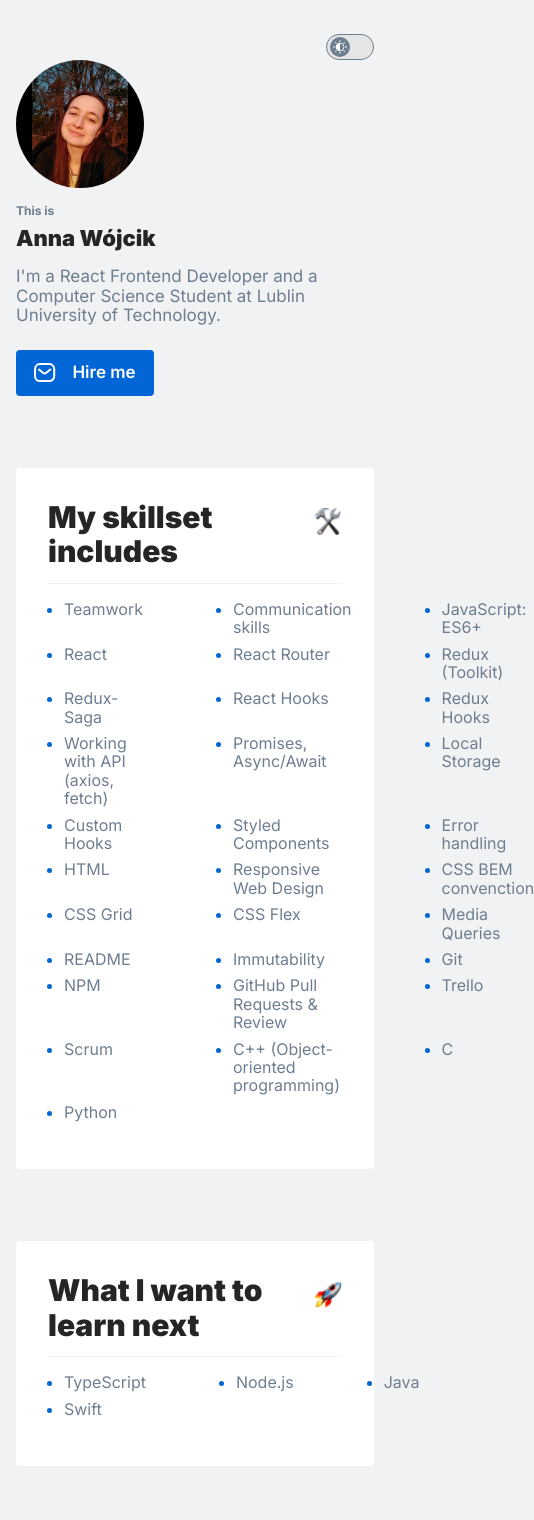
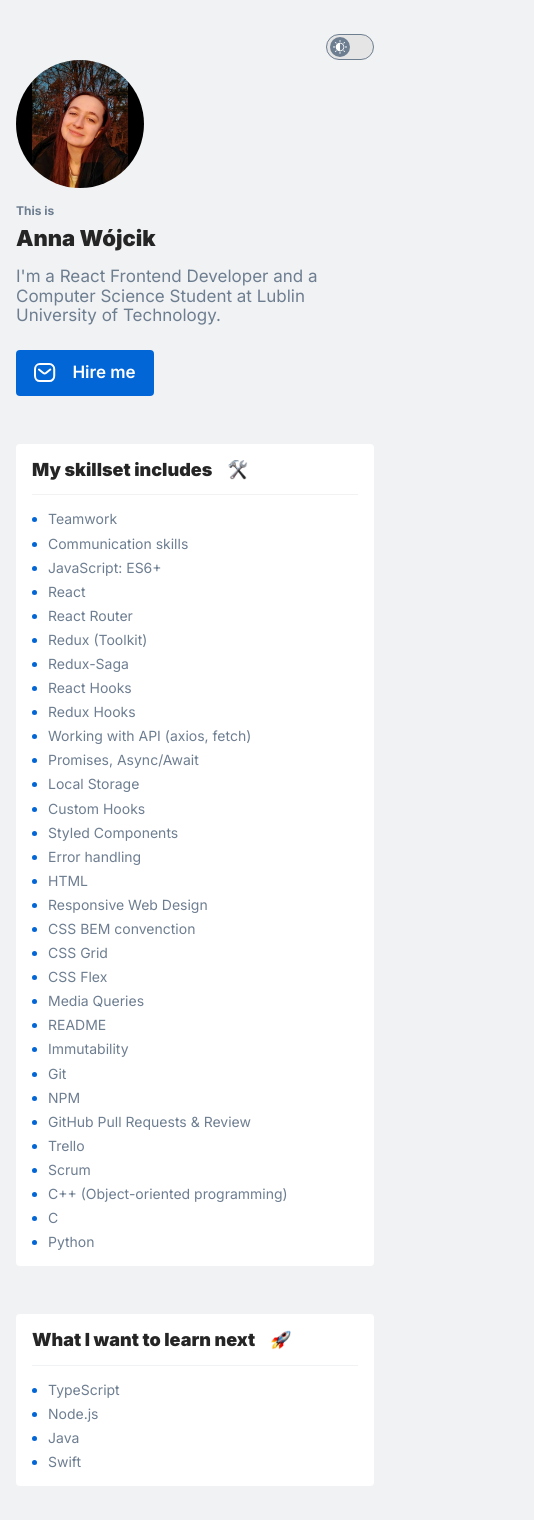
Before and after one commit to anna-wojcik/Personal-Homepage, a React (Create React App) app: page / in a window 390 px wide. Shown: the whole page, 534 px wide, since content can reach past the window. Built offline with nearby package versions, Linux system fonts and the light colour scheme.

Commit message:
media queries added to Section and List components

```diff
--- a/src/common/List/styled.js
+++ b/src/common/List/styled.js
@@ -7,6 +7,17 @@ export const StyledList = styled.ul`
     grid-template-columns: repeat(3, 1fr);
     column-gap: 90px;
     row-gap: 8px;
+
+    @media(max-width: ${({ theme }) => theme.breakpoint.mobileMax}px) {
+        font-size: 14px;
+        grid-template-columns: 1fr 1fr;
+    };
+
+    @media(max-width: ${({ theme }) => theme.breakpoint.smallMax}px) {
+        font-size: 14px;
+        grid-template-columns: 1fr;
+        margin-bottom: 0;
+    };
 `;
 
 export const Item = styled.li`
@@ -14,5 +25,5 @@ export const Item = styled.li`
 
     &::marker {
         color: ${({ theme }) => theme.colors.section.bullet};
-    }
+    };
 `;
--- a/src/common/Section/styled.js
+++ b/src/common/Section/styled.js
@@ -5,6 +5,11 @@ export const StyledSection = styled.section`
     border-radius: 4px;
     margin-top: 72px;
     padding: 32px;
+
+    @media(max-width: ${({ theme }) => theme.breakpoint.mobileMax}px) {
+        margin-top: 48px;
+        padding: 16px;
+    }
 `;
 
 export const Header = styled.h1`
@@ -16,10 +21,20 @@ export const Header = styled.h1`
     font-size: 30px;
     display: flex;
     gap: 16px;
+
+    @media(max-width: ${({ theme }) => theme.breakpoint.mobileMax}px) {
+        font-size: 18px;
+    }
 `;
 
 export const Image = styled.img`
     width: 28px;
     height: 28px;
     margin-top: 8px;
+
+    @media(max-width: ${({ theme }) => theme.breakpoint.mobileMax}px) {
+        width: 20px;
+        height: 20px;
+        margin-top: 0px;
+    }
 `;
```
